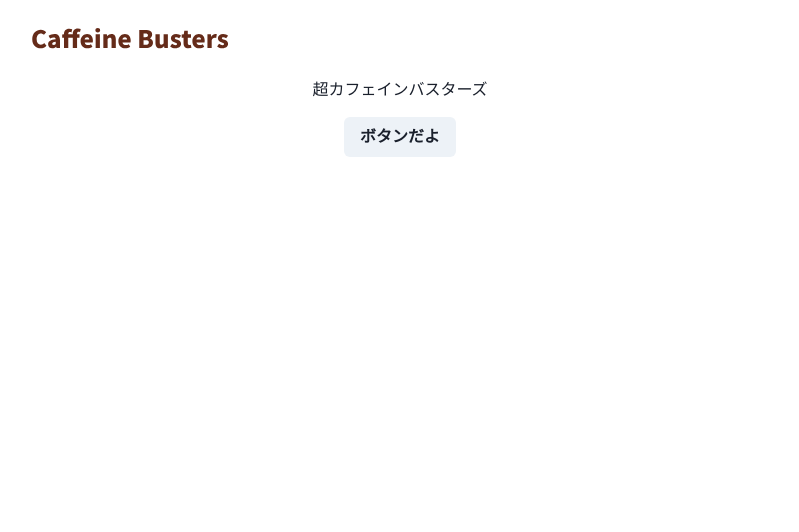
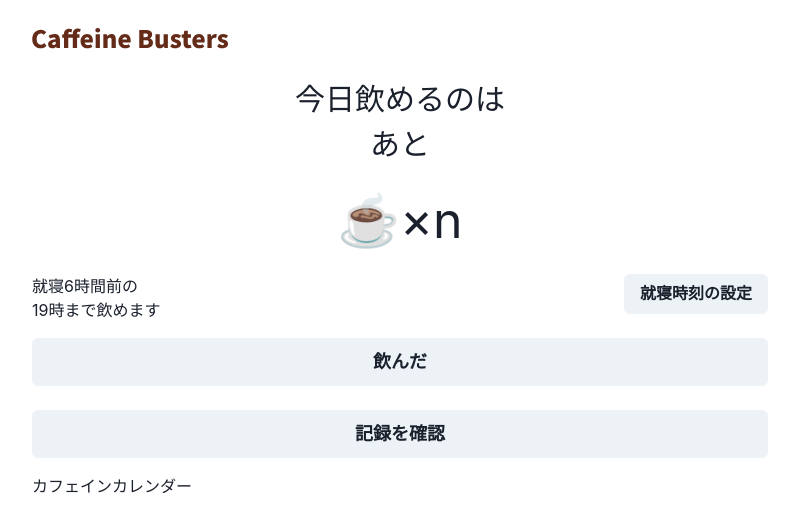
Before and after one commit to ritscc/hack-2021-1-b, a Next.js app: page / in a window 1280 px wide. Shown: the top 532 px of the page, without its empty margins (240-1039 px from the left). Built offline with nearby package versions, Linux system fonts and the light colour scheme.

Commit message:
implement index

```diff
--- a/src/pages/index.tsx
+++ b/src/pages/index.tsx
@@ -1,4 +1,4 @@
-import { Box, Button, Text } from "@chakra-ui/react";
+import { Box, Button, Flex, Text, VStack } from "@chakra-ui/react";
 import { NextPage } from "next";
 import Head from "next/head";
 import { Layout } from "../components/Layout";
@@ -9,10 +9,21 @@ const IndexPage: NextPage = () => {
       <Head>
         <title>Caffeine Busters</title>
       </Head>
-      <Text textAlign="center">超カフェインバスターズ</Text>
-      <Box textAlign="center">
-        <Button onClick={() => alert("こんにちは")}>ボタンだよ</Button>
-      </Box>
+      <Text textAlign="center" style={{fontSize: 30 }}>今日飲めるのは<br/>あと</Text>
+      <Text textAlign="center" style={{fontSize: 50 }}>☕️×n</Text>
+      <Flex>
+        <Text flexGrow ={1}>就寝6時間前の<br />19時まで飲めます</Text>
+        <Box>
+          <Button onClick={() => alert("こんにちは")}>就寝時刻の設定</Button>
+        </Box>
+      </Flex>
+      <VStack align="stretch" gap = "4">
+        <Button size="lg"  onClick={() => alert("こんにちは")}>飲んだ</Button>
+        <Button size="lg"  onClick={() => alert("こんにちは")}>記録を確認</Button>
+      </VStack>
+
+      <Text>カフェインカレンダー</Text>
+
     </Layout>
   );
 };
```
